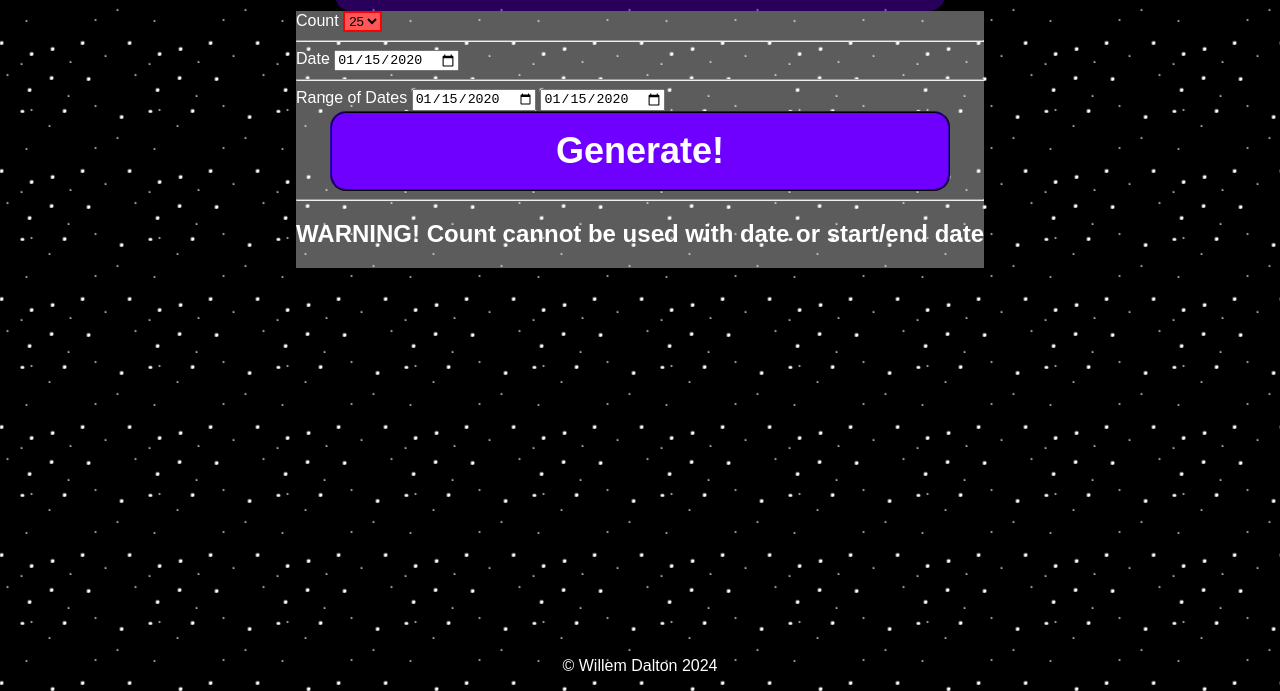
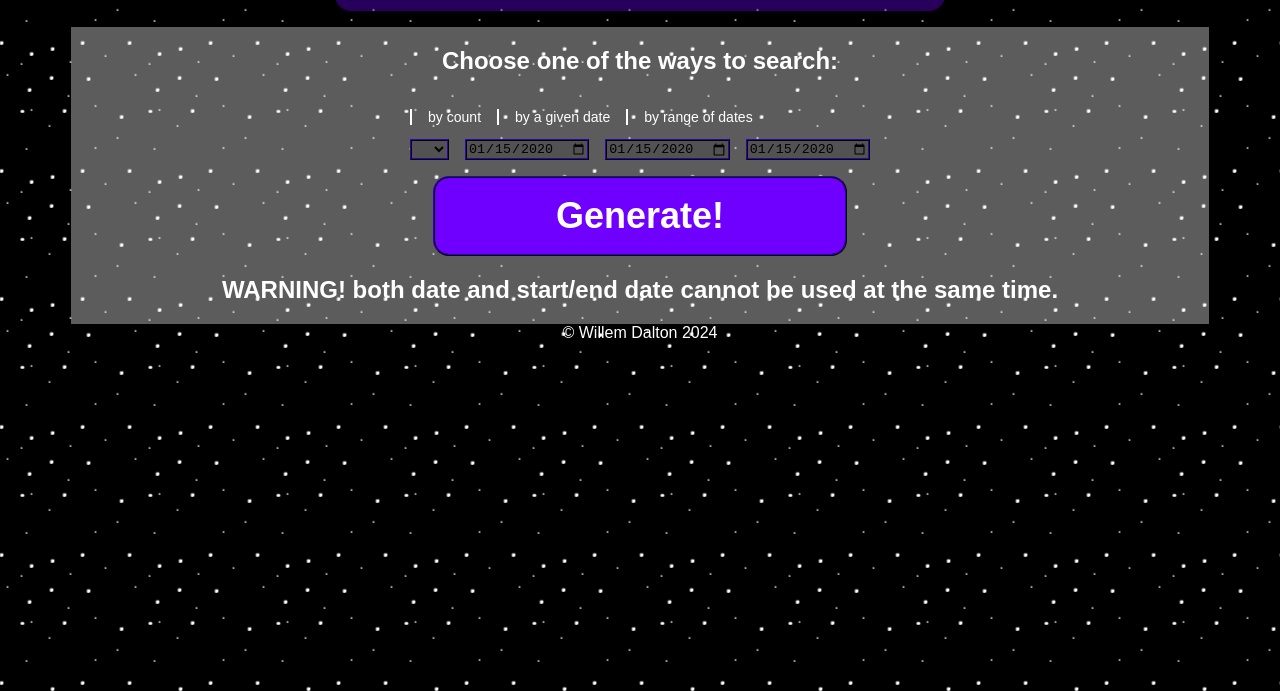
Before and after one commit to WillemDalton/235, a plain HTML site: page 235/project2/index.html in a window 1280 px wide. Both pictures are taken after typing "2020-01-15", "2020-01-15", "2020-01-15" into the empty fields and a click on the input "Generate!". Shown: the part 109-800 px from the top of the page. Drawn offline with Linux system fonts and the light colour scheme; a web font is replaced by a local one.

Commit message:
project 2 prototype completed

```diff
--- a/235/project2/index.html
+++ b/235/project2/index.html
@@ -12,8 +12,14 @@
 </header>
 <main>
     <div id="control">
+        <h2>Choose one of the ways to search:</h2>
         <form>
-            <label for="count">Count</label>
+            <div id="labels">
+                <h3>by count</h3>
+                <h3>by a given date</h3>
+                <h3>by range of dates</h3>
+            </div>
+            <div id="searchoptions">
                 <select name="count" id="count">
                     <option value=""></option>
                     <option value="1">1</option>
@@ -21,21 +27,15 @@
                     <option value="10">10</option>
                     <option value="25">25</option>
                 </select>
-            <hr>
-            <label for="date">Date</label>
                 <input type="date" name="date" id="date">
-            <hr>
-            <label for="startdate">Range of Dates</label>
                 <input type="date" name="startdate" id="startdate">
                 <input type="date" name="enddate" id="enddate">
+            </div>
             <input type="submit" value="Generate!" id="submit">
-            <hr>
         </form>
         <h2 id="status">No results found...</h2>
     </div>
-    <div id="gallery">
-
-    </div>
+    <div id="gallery"></div>
 </main>
 <footer>
     &copy; Willem Dalton 2024
--- a/235/project2/main.js
+++ b/235/project2/main.js
@@ -1,39 +1,64 @@
+// api stuff
 const API_KEY = "ilzCDb4pvfIUNWJWOkDTO2evNm9pYopHka9izhyC"
 const API_URL = "https://api.nasa.gov/planetary/apod"
 let url = "";
 let data;
+
+// html nodes
 let form = document.querySelector("form");
 let state = document.getElementById("status");
 let gallery = document.getElementById("gallery");
+let countElement = document.getElementById("count");
+let dateElement = document.getElementById("date")
+let startDateElement = document.getElementById("startdate");
+let endDateElement = document.getElementById("enddate");
 
+// calulate our today's date for future api logic
 let dateToday = new Date()
 let day = dateToday.getDate();
 let month = dateToday.getMonth() + 1;
 let year = dateToday.getFullYear();
 dateToday = `${year}-${month}-${day}`;
 
-let count;
-const storedCount = 25;
-if(storedCount)
+// check our local storage to see if any values are saved, also holds some update logic for query buttons
+const checkStorage = (storedData, dataKey, elementToChange) =>
 {
-
-    document.getElementById("count").value = storedCount;
+    if(storedData)
+    {
+        elementToChange.value = storedData
+    }
+    elementToChange.onchange = e=>
+    {
+        GrayOutOptions(elementToChange);
+        HighlightSelected(elementToChange);
+        localStorage.setItem(dataKey, e.target.value);
+    };
 }
 
+//  count of random images to create
+let count;
+const storedCount = localStorage.getItem("count");
+checkStorage(storedCount, "count", countElement);
+
+// date
+let date;
+const storedDate = localStorage.getItem("date");
+checkStorage(storedDate, "date", dateElement);
+
+// start date and end date of range
 let startDate;
-// const storedStart = localStorage.getItem(startKey);
-// if(storedCount)
-// {
-//     document.getElementById("count").querySelector(storedCount).setAttributeNode("selected") = storedCount;
-// }
+const storedStart = localStorage.getItem("startDate");
+checkStorage(storedStart, "startDate", startDateElement);
 let endDate;
-let date;
-// const storedEnd = localStorage.getItem(endKey);
-// const storedDate= localStorage.getItem(dateKey);
+const storedEnd = localStorage.getItem("endDate");
+checkStorage(storedEnd, "endDate", endDateElement);
 
 form.addEventListener("submit", (e) => {
     e.preventDefault();
+    state.innerHTML = 'Loading...';
 
+    // clear gallery beofre trying to load new images
+    gallery.innerHTML = '';
     // grab all form data
     let formData = new FormData(form);
     let formArray = Object.fromEntries(formData);
@@ -43,10 +68,8 @@ form.addEventListener("submit", (e) => {
     startDate = formArray.startdate;
     endDate = formArray.enddate;
 
-
     url += API_URL;
     url += "?api_key=" + API_KEY;
-
     if(count != "")
     {
         url +=  "&count=" + count;
@@ -63,20 +86,23 @@ form.addEventListener("submit", (e) => {
     {
         url +=  "&end_date=" + endDate;
     }
-    // handle optional date logic
+
+    /* simple error handling for some scenario */
+    // if we fill out count along with other data.
     if(count != "" && (startDate != "" || endDate != "" || date != ""))
     {
         WarnHTMLElement(document.querySelector("select"));
         state.innerHTML = "WARNING! Count cannot be used with date or start/end date"
         state.style.color = "255 0 0";
     }
+    // if we fill out both range date and given date
     else if( date != "" && (startDate != "" || endDate != ""))
-        {
-        console.log(date != "");
+    {
         WarnHTMLElement(document.querySelector("input"));
         state.innerHTML = "WARNING! both date and start/end date cannot be used at the same time.";
         state.style.color = "255 0 0";
     }
+    // if we fill out nothing
     else if(count === "" && startDate === "" && endDate === "" && date === "")
     {
         WarnHTMLElement(document.querySelector("select"));
@@ -84,13 +110,15 @@ form.addEventListener("submit", (e) => {
         state.innerHTML = "Please fill out some section of the form to generate images!";
         state.style.color = "255 0 0";
     }
-    else if(startDate < "1995-06-16")
+    // if we pick a start date too early
+    else if((startDate != "") && (startDate < "1995-06-16"))
     {
         WarnHTMLElement(document.getElementById("startDate"));
         state.innerHTML = "Please pick a start date after June 16th, 1995!";
         state.style.color = "255 0 0";
     }
-    else if(endDate > dateToday)
+    // if we pick a day that hasn't happened...yet?
+    else if((endDate != "") && (endDate > dateToday))
     {
         WarnHTMLElement(document.getElementById("endDate"));
         state.innerHTML = `please pick a valid date that has already occured. Use "today" for today's image.`;
@@ -110,30 +138,32 @@ form.addEventListener("submit", (e) => {
     url = "";
 });
 
-
-
+// fetch data from API
 const GetData = (url) => {
     fetch(url)
         .then(response => response.json())
         .then(data => {
+            // reset url
             url = "";
             for(let item of data)
             {
                 CreateHTMLElement(item);
             }
+            state.innerHTML = '';
         })
-    // reset url once we're done
 }
 
+//create HTMl element based on data we are given from API
 const CreateHTMLElement = (content) => {
     let div = document.createElement("div");
     div.classList.add("spaceImage");
 
     let title = document.createElement("a");
+    title.target = "_blank"
     title.innerText = content.title;
-    title.href = url;
+    title.href = content.url;
 
-    let date = document.createElement("i");
+    let date = document.createElement("h4");
     date.innerHTML = content.date;
 
     let description = document.createElement("p");
@@ -151,7 +181,6 @@ const CreateHTMLElement = (content) => {
     gallery.appendChild(div);
 }
 
-
 // warn an element with conflicting data that could cause an error
 const WarnHTMLElement = (element) => {
     element.classList.add("error");
@@ -164,3 +193,37 @@ const WarnHTMLElements = (elements) => {
         item.classList.add("error");
     }
 }
+
+// gray out invalid options in
+const GrayOutOptions = (element) => {
+    let options = document.querySelectorAll("#searchoptions > *");
+
+    // if our element is empty, un gray them out!
+    if(element.value === "")
+    {
+        for(let option of options)
+            {
+                option.classList.remove("ignored");
+            }
+    }
+    // run through all our search options
+    for(let option of options)
+    {
+        // if our option isn't the one thats changed, we want to gray it out.
+        if(option != element)
+        {
+            // ...unless it's a start or end date, because those two go together.
+            if((option === startDateElement || option === endDateElement) && (element === startDateElement || element === endDateElement))
+            {
+                break;
+            }
+            else {
+                option.classList.add("ignored");
+            }
+        }
+    }
+}
+
+const HighlightSelected = (element) => {
+
+}
--- a/235/project2/style.css
+++ b/235/project2/style.css
@@ -15,7 +15,6 @@ body {
     background-color: black;
     background-image: url("images/Stars.png");
     color: white;
-
     display: flex;
     align-items: center;
     flex-direction: column;
@@ -24,18 +23,50 @@ body {
 header {
     font-family: "Tomorrow", sans-serif;
     font-weight: 900;
-
     background-color: rgba(111, 0, 255, 0.361);
     border-radius: 1rem;
     padding: 1rem 5rem 1rem 5rem;
-
 }
 
 main  {
+    margin-top: 1rem;
     font-family: "Tomorrow", sans-serif;
     background-color: rgba(255, 255, 255, 0.361);
+    width: 90%;
+}
 
+#control {
+    display: flex;
+    align-items: center;
+    flex-direction: column;
 }
+
+#searchoptions {
+    display: flex;
+    gap: 1rem;
+    padding-bottom: 1rem;
+}
+
+#searchoptions > * {
+    border: 2px ridge rgb(26, 2, 92);
+}
+
+#labels {
+    font-size: 12px;
+    display: flex;
+    align-items: center;
+    width: 100%;
+    gap: 1rem;
+}
+
+#labels > * {
+    border-left: 2px solid white;
+    text-align: center;
+    padding-left: 1rem;
+    font-weight: 200;
+}
+
+
 
 #submit {
     display: flex;
@@ -61,18 +92,31 @@ main  {
     background-color: rgb(48, 2, 175);
 }
 
-i {
-    font-weight: 300;
-}
-
 .error {
     background-color: rgb(255, 87, 87);
     border: 2px red solid;
 }
 
+.ignored {
+    background-color: rgb(82, 82, 82);
+    pointer-events: none;
+}
+
+.selected {
+    color: rgb(111, 0, 255);
+}
+
 #gallery {
     display:grid;
     grid-template-columns: 1fr 1fr;
+    align-self: center;
+    justify-content: center;
+}
+
+#gallery > * {
+    height: 100%;
+    align-self: center;
+    justify-self: center;
 }
 
 .spaceImage {
@@ -89,7 +133,7 @@ i {
     width: 50%;
 }
 .spaceImage > p {
-    width: 50%;
+    width: 90%;
     font-weight: 300;
     font-size: 12px;
 }
@@ -115,7 +159,5 @@ h2 {
 }
 
 footer {
-    position: absolute;
-    bottom: 1rem;
     font-family: "Tomorrow", sans-serif;
 }
```
Lines whose indentation alone changed are shown as unchanged.
